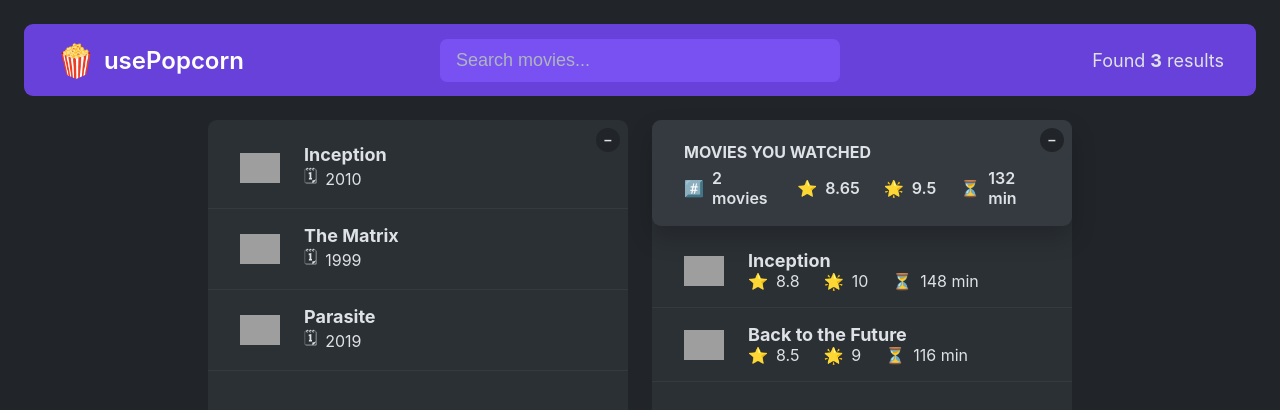
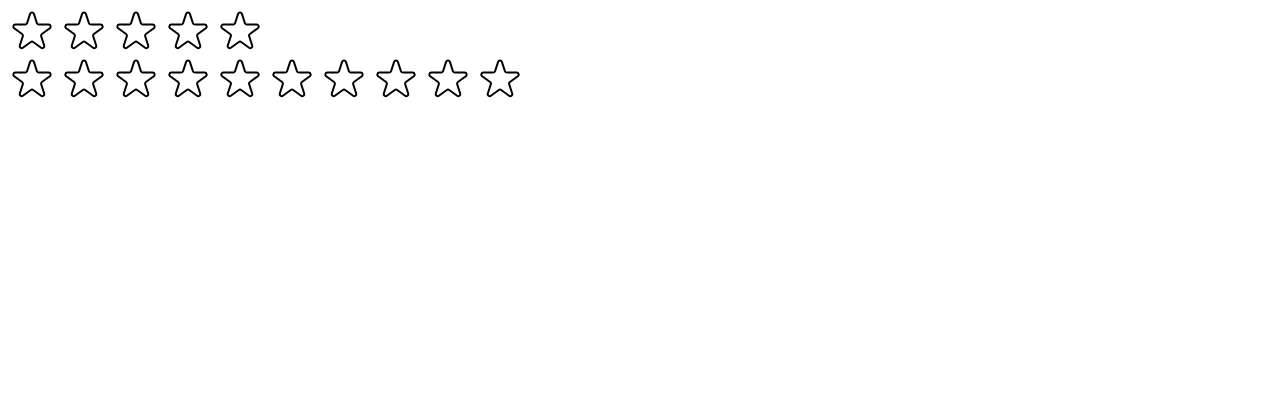
Before and after one commit to gsharma101/Popcorn, a React (Create React App) app: page / in a window 1280 px wide. Shown: the top 410 px of the page. Built offline with nearby package versions, Linux system fonts and the light colour scheme; grey boxes are pictures that could not be loaded.

Commit message:
start rating component added

```diff
--- a/src/App.js
+++ b/src/App.js
@@ -63,10 +63,7 @@
       </NavBar>
 
       <Main>
-        <Box element={<MovieList movies={movies} />} />
-        <Box element={<><WatchedSummary watched={watched} />
-          <WatchedMovieList watched={watched} /></>} />
-        {/* <Box>
+        <Box>
           <MovieList movies={movies} />
         </Box>
         <Box>
@@ -74,7 +71,7 @@
             <WatchedSummary watched={watched} />
             <WatchedMovieList watched={watched} />
           </>
-        </Box> */}
+        </Box>
       </Main>
     </>
   );
@@ -121,7 +118,7 @@
   </main>);
 }
 
-function Box({ element }) {
+function Box({ children }) {
   const [isOpen, setIsOpen] = useState(true);
 
   return (<div className="box">
@@ -132,7 +129,7 @@
       {isOpen ? "–" : "+"}
     </button>
     {isOpen &&
-      element
+      children
     }
   </div>);
 }
--- /dev/null
+++ b/src/StarRating.js
@@ -0,0 +1,106 @@
+import { useState } from "react";
+
+const conatinerStyle = {
+    display: 'flex',
+    alignItems: 'center',
+    gap: '16px'
+};
+
+const starContainerStyle = {
+    display: 'flex',
+    gap: '4px',
+};
+
+const textStyle = {
+    lineHeight: '1',
+    margin: '0',
+
+}
+
+export default function StarRating({ maxRating = 5 }) {
+    const [rating, setrating] = useState(0);
+
+    function handleRating(rating) {
+        setrating(rating);
+    }
+
+    return <div style={conatinerStyle}>
+        <div style={starContainerStyle}>
+            {Array.from({ length: maxRating }, (_, i) =>
+                <Star
+                    key={i}
+                    onRate={() => handleRating(i + 1)}
+                    full={rating >= i + 1}
+                />
+            )}
+        </div>
+        <p style={textStyle}>{rating || ""}</p>
+    </div>;
+}
+
+const starStyle = {
+    width: '48px',
+    height: '48px',
+    display: 'block',
+    cursor: 'pointer'
+}
+
+function Star({ onRate, full }) {
+    return (<span role="button" style={starStyle} onClick={onRate}>
+        {full ? <svg
+            xmlns="http://www.w3.org/2000/svg"
+            viewBox="0 0 20 20"
+            fill="#000"
+            stroke="#000"
+        >
+            <path
+                d="M9.049 2.927c.3-.921 1.603-.921 1.902 0l1.07 3.292a1 1 0 00.95.69h3.462c.969 0 1.371 1.24.588 1.81l-2.8 2.034a1 1 0 00-.364 1.118l1.07 3.292c.3.921-.755 1.688-1.54 1.118l-2.8-2.034a1 1 0 00-1.175 0l-2.8 2.034c-.784.57-1.838-.197-1.539-1.118l1.07-3.292a1 1 0 00-.364-1.118L2.98 8.72c-.783-.57-.38-1.81.588-1.81h3.461a1 1 0 00.951-.69l1.07-3.292z"
+            />
+        </svg> : <svg
+            xmlns="http://www.w3.org/2000/svg"
+            fill="none"
+            viewBox="0 0 24 24"
+            stroke="#000"
+        >
+            <path
+                strokeLinecap="round"
+                strokeLinejoin="round"
+                strokeWidth="{2}"
+                d="M11.049 2.927c.3-.921 1.603-.921 1.902 0l1.519 4.674a1 1 0 00.95.69h4.915c.969 0 1.371 1.24.588 1.81l-3.976 2.888a1 1 0 00-.363 1.118l1.518 4.674c.3.922-.755 1.688-1.538 1.118l-3.976-2.888a1 1 0 00-1.176 0l-3.976 2.888c-.783.57-1.838-.197-1.538-1.118l1.518-4.674a1 1 0 00-.363-1.118l-3.976-2.888c-.784-.57-.38-1.81.588-1.81h4.914a1 1 0 00.951-.69l1.519-4.674z"
+            />
+        </svg>}
+    </span>);
+}
+
+/*
+FULL STAR
+
+<svg
+  xmlns="http://www.w3.org/2000/svg"
+  viewBox="0 0 20 20"
+  fill="#000"
+  stroke="#000"
+>
+  <path
+    d="M9.049 2.927c.3-.921 1.603-.921 1.902 0l1.07 3.292a1 1 0 00.95.69h3.462c.969 0 1.371 1.24.588 1.81l-2.8 2.034a1 1 0 00-.364 1.118l1.07 3.292c.3.921-.755 1.688-1.54 1.118l-2.8-2.034a1 1 0 00-1.175 0l-2.8 2.034c-.784.57-1.838-.197-1.539-1.118l1.07-3.292a1 1 0 00-.364-1.118L2.98 8.72c-.783-.57-.38-1.81.588-1.81h3.461a1 1 0 00.951-.69l1.07-3.292z"
+  />
+</svg>
+
+
+EMPTY STAR
+
+<svg
+  xmlns="http://www.w3.org/2000/svg"
+  fill="none"
+  viewBox="0 0 24 24"
+  stroke="#000"
+>
+  <path
+    strokeLinecap="round"
+    strokeLinejoin="round"
+    strokeWidth="{2}"
+    d="M11.049 2.927c.3-.921 1.603-.921 1.902 0l1.519 4.674a1 1 0 00.95.69h4.915c.969 0 1.371 1.24.588 1.81l-3.976 2.888a1 1 0 00-.363 1.118l1.518 4.674c.3.922-.755 1.688-1.538 1.118l-3.976-2.888a1 1 0 00-1.176 0l-3.976 2.888c-.783.57-1.838-.197-1.538-1.118l1.518-4.674a1 1 0 00-.363-1.118l-3.976-2.888c-.784-.57-.38-1.81.588-1.81h4.914a1 1 0 00.951-.69l1.519-4.674z"
+  />
+</svg>
+
+*/
--- a/src/index.js
+++ b/src/index.js
@@ -1,11 +1,15 @@
 import React from 'react';
 import ReactDOM from 'react-dom/client';
-import './index.css';
-import App from './App';
+// import './index.css';
+// import App from './App';
+
+import StarRating from './StarRating';
 
 const root = ReactDOM.createRoot(document.getElementById('root'));
 root.render(
   <React.StrictMode>
-    <App />
+    {/* <App /> */}
+    <StarRating maxRating={5} />
+    <StarRating maxRating={10} />
   </React.StrictMode>
 );
```
